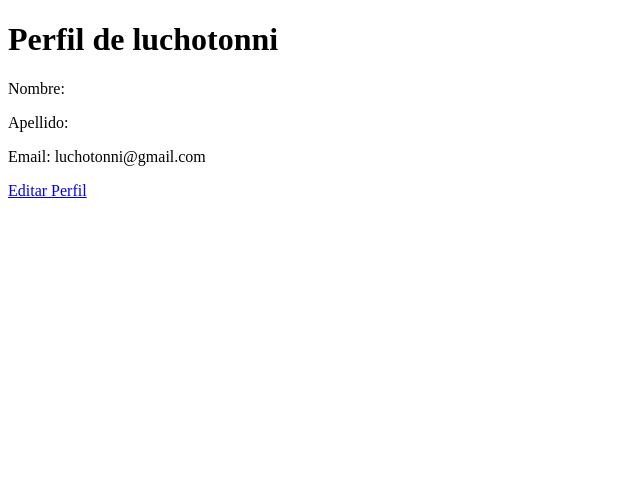
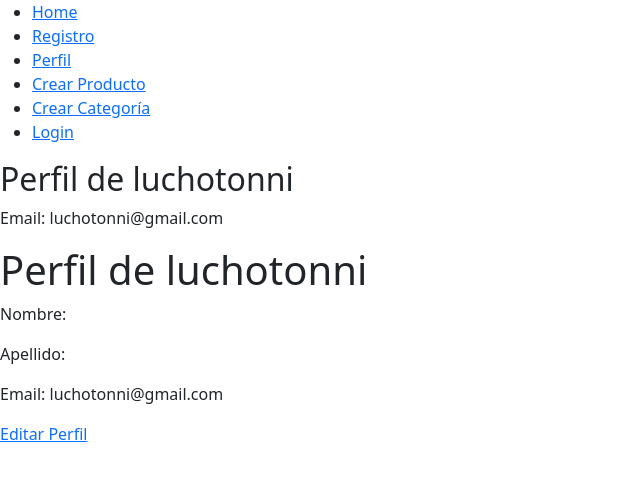
Before and after one commit to luchotonni/Enterega_Final_57810, a Django app: page /perfil/ in a window 1280 px wide. Shown: the top 481 px of the page, without its empty margins (0-640 px from the left). Run offline with Django 5.2, Linux system fonts and the light colour scheme; a user stored in the database is signed in; data comes from the database, SQL or seed files in the repository; both versions use the stored data as it was after the commit.

Commit message:
nuevos cambios

```diff
--- /dev/null
+++ b/Entrega-final-main/tienda/templates/base_template.html
@@ -0,0 +1,26 @@
+<!DOCTYPE html>
+<html lang="en">
+<head>
+    <meta charset="UTF-8">
+    <meta name="viewport" content="width=device-width, initial-scale=1.0">
+    <title>{% block title %}Olivias{% endblock %}</title>
+    {% load static %}
+    <link rel="stylesheet" href="{% static 'css/styles.css' %}">
+</head>
+<body>
+    <nav>
+        <ul>
+            <li><a href="{% url 'home' %}">Home</a></li>
+            <li><a href="{% url 'registro' %}">Registro</a></li>
+            <li><a href="{% url 'perfil' %}">Perfil</a></li>
+            <li><a href="{% url 'crear_producto' %}">Crear Producto</a></li>
+            <li><a href="{% url 'crear_categoria' %}">Crear Categoría</a></li>
+            <li><a href="{% url 'login' %}">Login</a></li>
+        </ul>
+    </nav>
+    <div>
+        {% block content %}
+        {% endblock %}
+    </div>
+</body>
+</html>
--- a/Entrega-final-main/tienda/templates/ver_perfil.html
+++ b/Entrega-final-main/tienda/templates/ver_perfil.html
@@ -1,3 +1,6 @@
+{% extends 'base_template.html' %}
+
+{% block content %}
 <!DOCTYPE html>
 <html lang="en">
 <head>
@@ -6,6 +9,11 @@
     <title>Perfil de {{ perfil.user.username }}</title>
 </head>
 <body>
+    <h2>Perfil de {{ user.username }}</h2>
+    <p>Email: {{ user.email }}</p>
+    {% if user.perfil.avatar %}
+        <img src="{{ user.perfil.avatar.url }}" alt="Avatar de {{ user.username }}">
+    {% endif %}
     <h1>Perfil de {{ perfil.user.username }}</h1>
     <p>Nombre: {{ perfil.user.first_name }}</p>
     <p>Apellido: {{ perfil.user.last_name }}</p>
@@ -16,3 +24,4 @@
     <a href="{% url 'editar_perfil' %}">Editar Perfil</a>
 </body>
 </html>
+{% endblock %}
--- a/Entrega-final-main/tienda/urls.py
+++ b/Entrega-final-main/tienda/urls.py
@@ -1,4 +1,4 @@
-from django.urls import path
+from django.urls import path, include
 from . import views
 
 urlpatterns = [
@@ -8,4 +8,5 @@ urlpatterns = [
     path('perfil/editar/', views.editar_perfil, name='editar_perfil'),
     path('crear_producto/', views.crear_producto, name='crear_producto'),
     path('crear_categoria/', views.crear_categoria, name='crear_categoria'),
+    path('login/', include('django.contrib.auth.urls')),
 ]
```
Also changed, not shown: Entrega-final-main/tienda/templates/registration/login.html (added, +10 -0 lines), Entrega-final-main/db.sqlite3.
